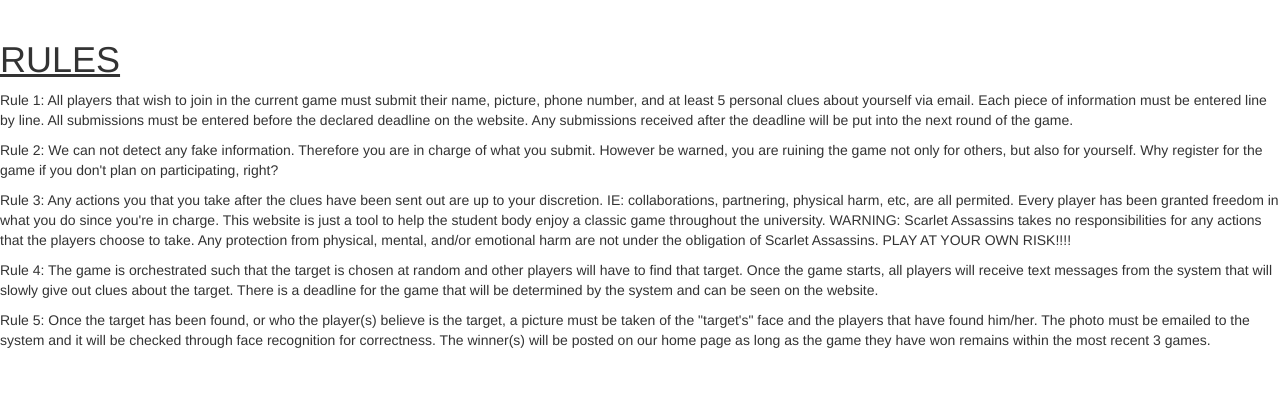
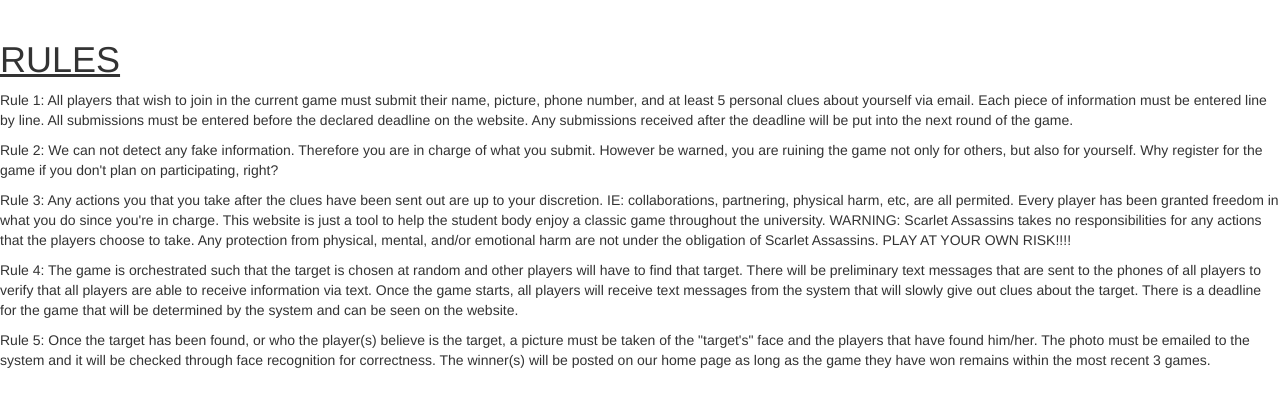
Before and after one commit to acerspeedracer/ruhunt, a PHP site: page /rules.php in a window 1280 px wide. Shown: the part 50-457 px from the top of the page. Run offline with PHP 8.4, Linux system fonts and the light colour scheme; some libraries are stand-ins or nearby versions.

Commit message:
edited rules a bit

```diff
--- a/templates/rules.php
+++ b/templates/rules.php
@@ -32,7 +32,7 @@
 WARNING: Scarlet Assassins takes no responsibilities for any actions that the players choose to take. Any protection from physical, mental, and/or emotional harm are not under the obligation of Scarlet Assassins. PLAY AT YOUR OWN RISK!!!!
 </p>
 
-<p> Rule 4: The game is orchestrated such that the target is chosen at random and other players will have to find that target. Once the game starts, all players will receive text messages from the system that will slowly give out clues about the target. There is a deadline for the game that will be determined by the system and can be seen on the website.
+<p> Rule 4: The game is orchestrated such that the target is chosen at random and other players will have to find that target. There will be preliminary text messages that are sent to the phones of all players to verify that all players are able to receive information via text. Once the game starts, all players will receive text messages from the system that will slowly give out clues about the target. There is a deadline for the game that will be determined by the system and can be seen on the website.
 </p>
 
 <p> Rule 5: Once the target has been found, or who the player(s) believe is the target, a picture must be taken of the "target's" face and the players that have found him/her. The photo must be emailed to the system and it will be checked through face recognition for correctness. The winner(s) will be posted on our home page as long as the game they have won remains within the most recent 3 games.
```
